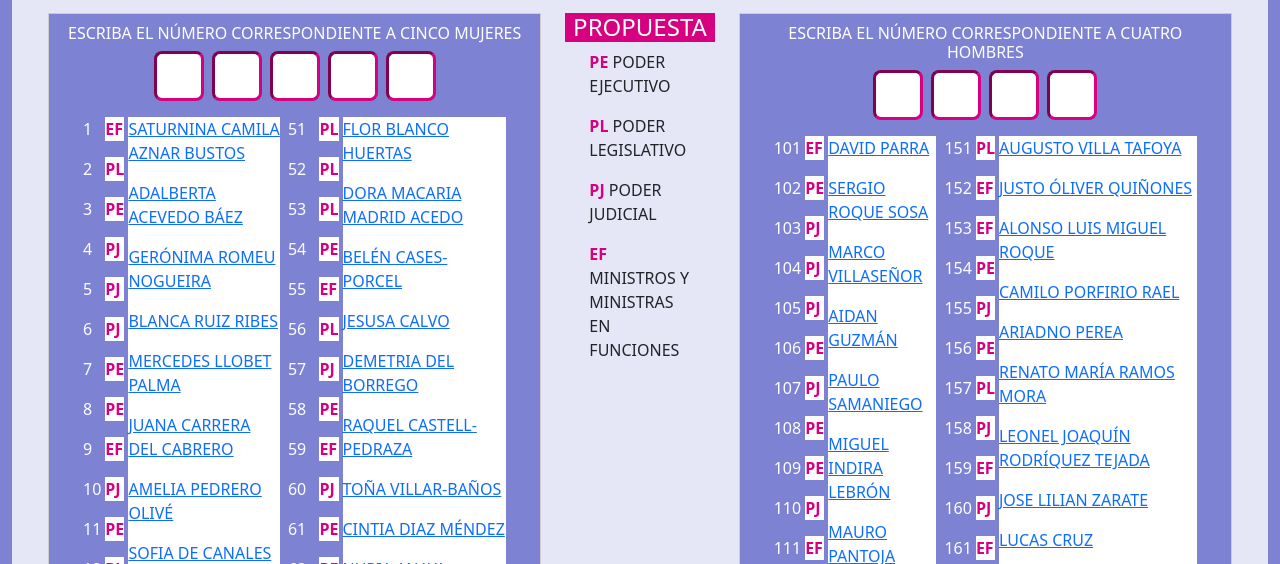
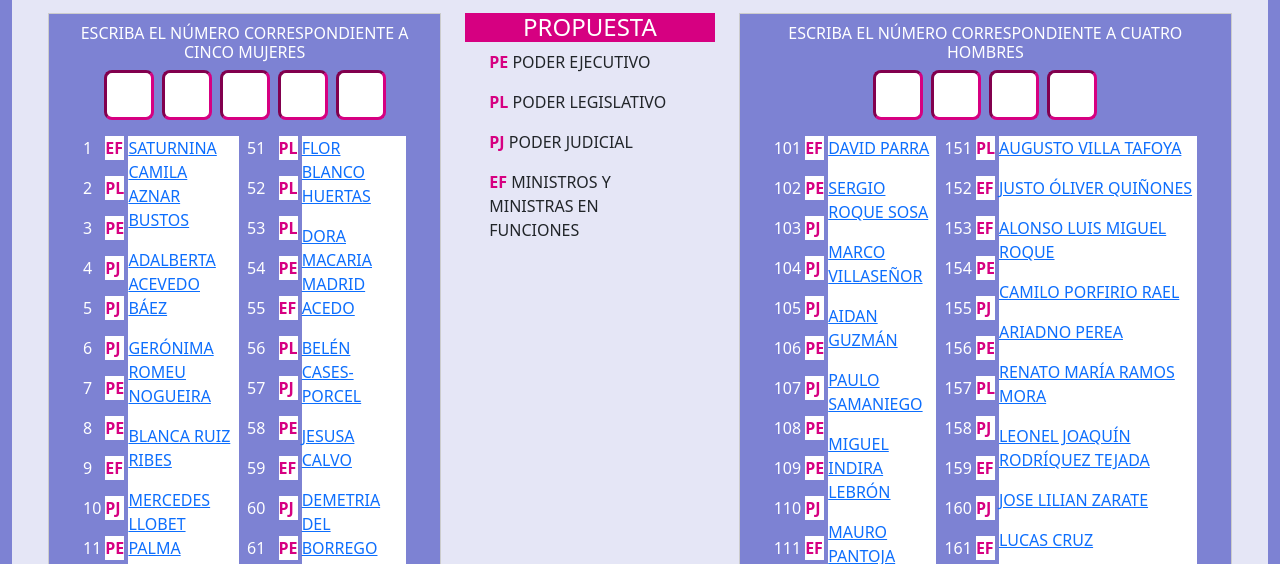
Before and after one commit to VianGalop/muestra_boleta_electora, a plain HTML site: page index.html in a window 1280 px wide. Shown: the part 236-800 px from the top of the page. Drawn offline with nearby package versions, Linux system fonts and the light colour scheme.

Commit message:
ver escala

```diff
--- a/index.html
+++ b/index.html
@@ -2,7 +2,7 @@
 <html lang="en">
 <head>
     <meta charset="UTF-8">
-    <meta name="viewport" content="width=device-width, initial-scale=1.0">
+    <meta name="viewport" content="width=device-width, initial-scale=1">
     <title>Jueces</title>
    <!--  <link href="../node_modules/bootstrap/dist/css/bootstrap.min.css" rel="stylesheet" /> -->
     <link href="https://cdn.jsdelivr.net/npm/bootstrap@5.3.0/dist/css/bootstrap.min.css" rel="stylesheet" />
@@ -70,9 +70,9 @@
         </div>
         <p class="text-center subtitulo fs-2">Seleccione las candidaturas de su preferencia</p>
 
-        <div class="container-fluid d-flex d-inline-block mb-4">
+        <div class="container-fluid w-100 d-flex d-inline-block mb-4">
             <!-- Columna Mujeres -->
-            <div class="col-md-5 columna">
+            <div class="col-md columna"> <!--col-5-->
                 <h6 class="text-center text-uppercase text-white">Escriba el número correspondiente a cinco mujeres</h6>
                 <div class="d-flex justify-content-center gap-2 caja-numero mb-3">
                   <input type="text" maxlength="2" class="border-3 rounded-3">
```
